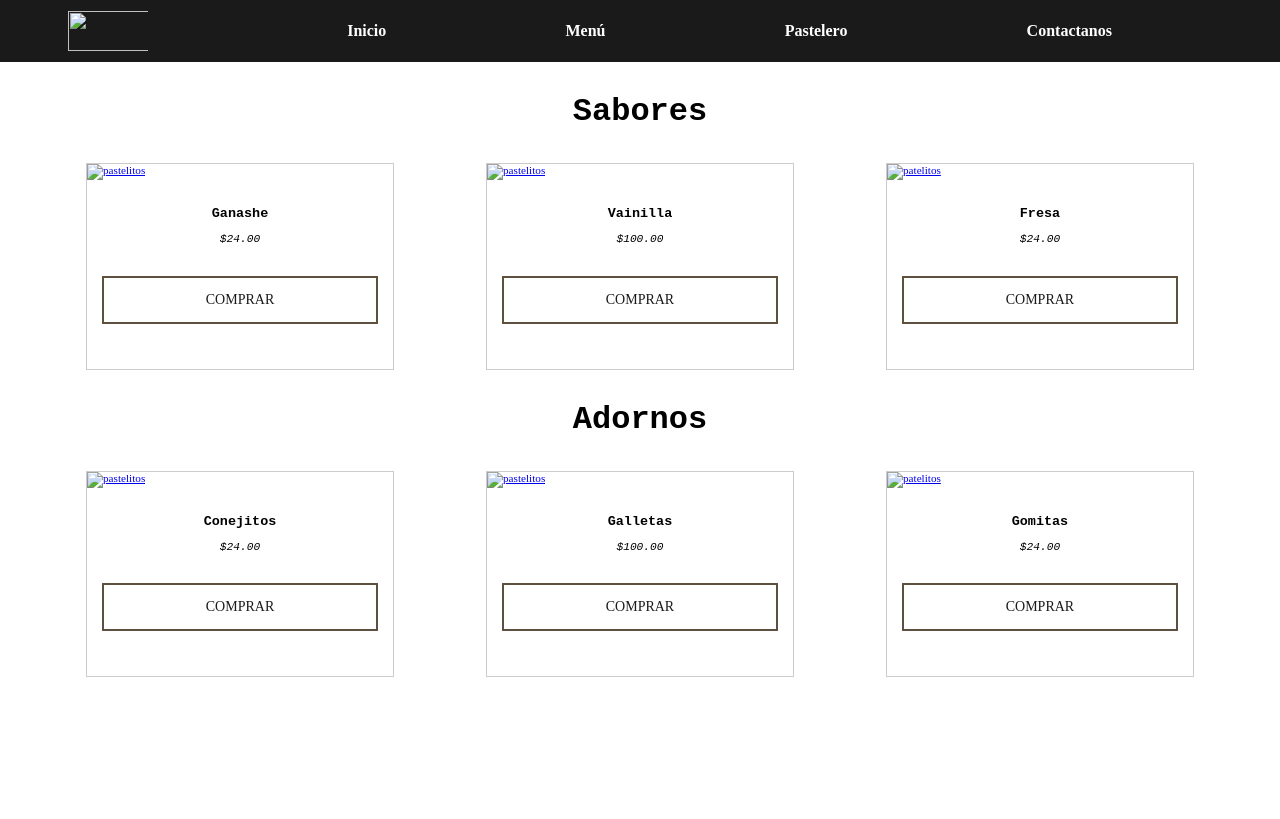
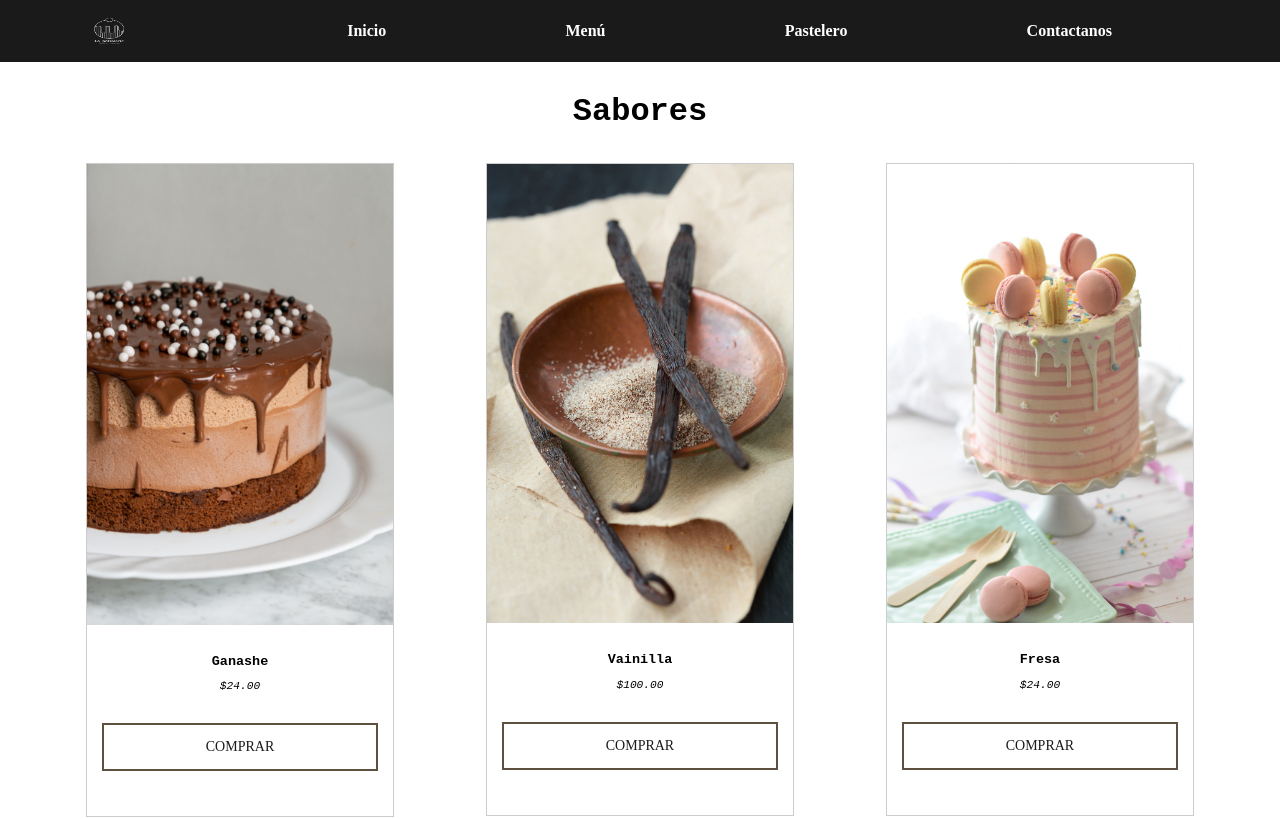
Before and after one commit to ernt/Practica02-HTML-LaunchX, a plain HTML site: page Menu.html in a window 1280 px wide. Shown: the top 819 px of the page. Drawn offline with Linux system fonts and the light colour scheme; the site is published under a folder, as on GitHub Pages, so addresses that start at the root find nothing.

Commit message:
Cambios de rutas-m

```diff
--- a/Menu.html
+++ b/Menu.html
@@ -12,7 +12,7 @@
 <div class="nav-bg">
 
     <nav class="nav-principal contenedor">
-       <a href="#" class="disable"> <img class="imgs"  src="/img/Desktop - 12.png" alt=""></a>
+       <a href="#" class="disable"> <img class="imgs"  src="img/Desktop - 12.png" alt=""></a>
         <a href="index.html">Inicio</a>
         <a href="Menu.html">Menú</a>
         <a href="pastelero.html">Pastelero</a>
@@ -33,8 +33,8 @@
     <div class="sug">
         <div class="responsive">
             <div class="gallery">
-              <a target="_blank" href="/img/cake4.jpg">
-                <img src="/img/cake4.jpg" alt="pastelitos" width="600" height="400">
+              <a target="_blank" href="img/cake4.jpg">
+                <img src="img/cake4.jpg" alt="pastelitos" width="600" height="400">
               </a>
               <div class="desc">
                 <h2 class="textsubt">Ganashe</h2>
@@ -49,8 +49,8 @@
 
           <div class="responsive">
             <div class="gallery">
-              <a target="_blank" href="/img/vainilla.jpg">
-                <img src="/img/vainilla.jpg" alt="pastelitos" width="600" height="400">
+              <a target="_blank" href="img/vainilla.jpg">
+                <img src="img/vainilla.jpg" alt="pastelitos" width="600" height="400">
               </a>
               <div class="desc">
                 <h2 class="textsubt">Vainilla </h2>
@@ -65,8 +65,8 @@
 
           <div class="responsive">
             <div class="gallery">
-              <a target="_blank" href="/img/cake3.jpg">
-                <img src="/img/cake3.jpg" alt="patelitos" width="600" height="400">
+              <a target="_blank" href="img/cake3.jpg">
+                <img src="img/cake3.jpg" alt="patelitos" width="600" height="400">
               </a>
               <div class="desc">
                  <h2 class="textsubt">Fresa</h2>
@@ -89,8 +89,8 @@
         <div class="sug">
             <div class="responsive">
                 <div class="gallery">
-                  <a target="_blank" href="/img/conejitos.jpg">
-                    <img src="/img/conejitos.jpg" alt="pastelitos" width="600" height="400">
+                  <a target="_blank" href="img/conejitos.jpg">
+                    <img src="img/conejitos.jpg" alt="pastelitos" width="600" height="400">
                   </a>
                   <div class="desc">
                     <h2 class="textsubt">Conejitos</h2>
@@ -105,8 +105,8 @@
 
               <div class="responsive">
                 <div class="gallery">
-                  <a target="_blank" href="/img/galletas.jpg">
-                    <img src="/img/galletas.jpg" alt="pastelitos" width="600" height="400">
+                  <a target="_blank" href="img/galletas.jpg">
+                    <img src="img/galletas.jpg" alt="pastelitos" width="600" height="400">
                   </a>
                   <div class="desc">
                     <h2 class="textsubt">Galletas</h2>
@@ -121,8 +121,8 @@
 
               <div class="responsive">
                 <div class="gallery">
-                  <a target="_blank" href="/img/gomitas.jpg">
-                    <img src="/img/gomitas.jpg" alt="patelitos" width="600" height="400">
+                  <a target="_blank" href="img/gomitas.jpg">
+                    <img src="img/gomitas.jpg" alt="patelitos" width="600" height="400">
                   </a>
                   <div class="desc">
                      <h2 class="textsubt">Gomitas</h2>
--- a/css/syle.css
+++ b/css/syle.css
@@ -111,7 +111,7 @@ html{
 }
 .primer{
     padding-top: 10px;
-    background-image: url(/img/cakess12.jpg) ;
+    background-image: url(img/cakess12.jpg) ;
     background-repeat: no-repeat;
     background-size: 100% 100%;
     width: 100%;
```
